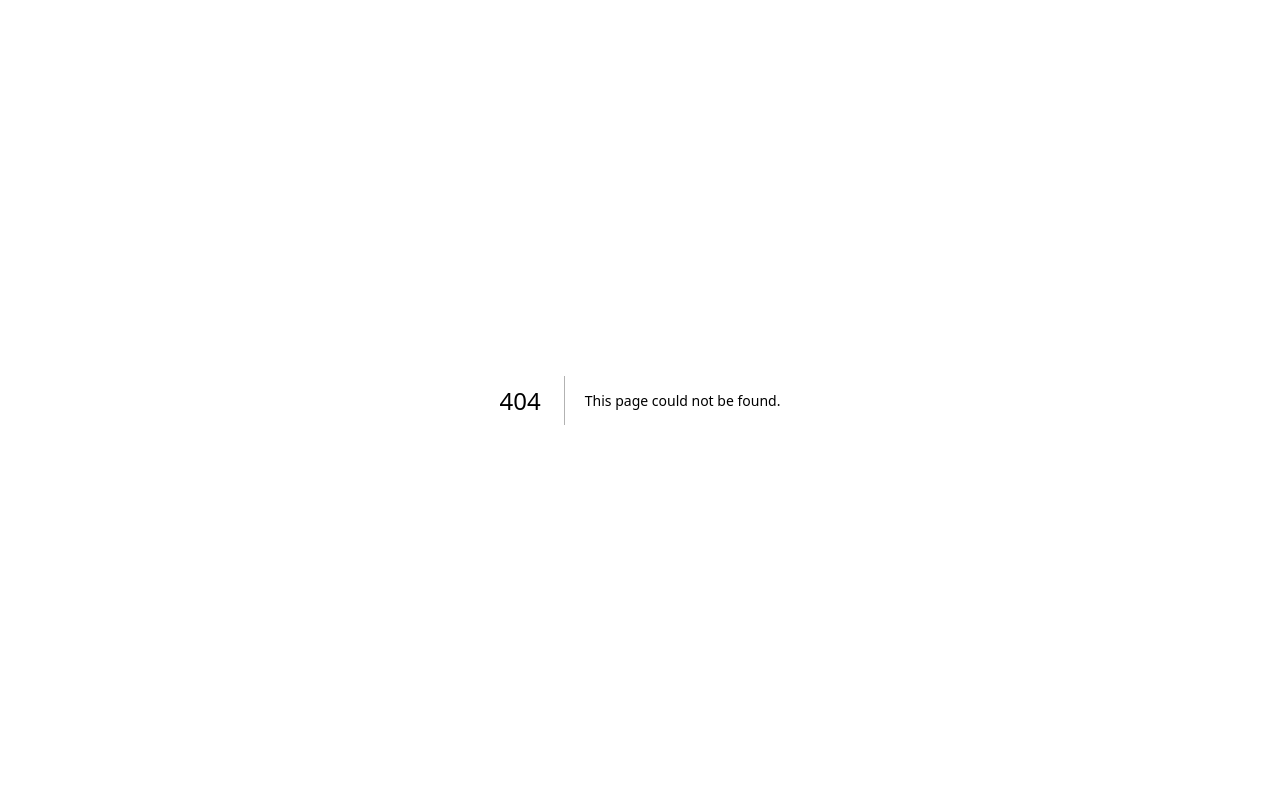
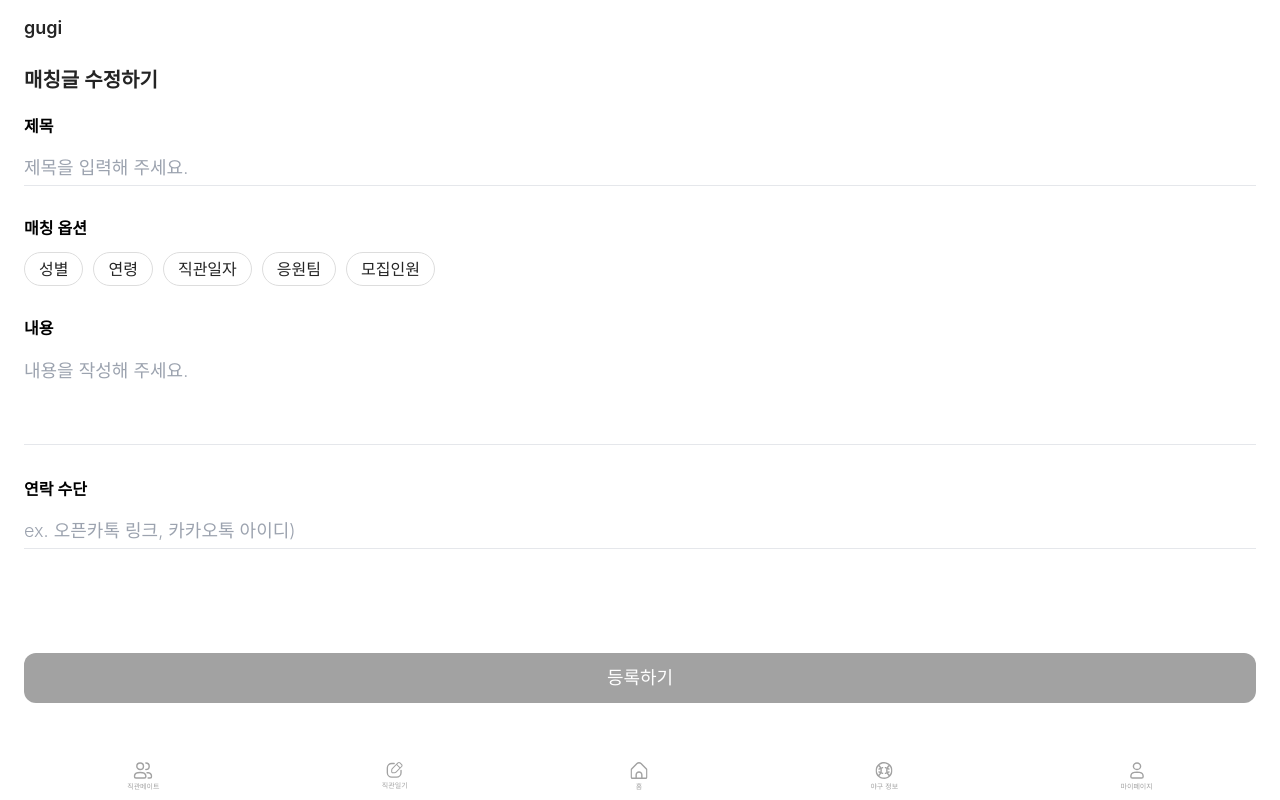
Before and after one commit to team-gugi/frontend, a Next.js app: page /mate/edit/1 in a window 1280 px wide. Before the commit this address had no page. Built offline with nearby package versions, Linux system fonts and the light colour scheme; a web font is replaced by a local one.

Commit message:
Feat : 매칭 글 수정 UI

```diff
--- a/app/mate/components/MateForm.tsx
+++ b/app/mate/components/MateForm.tsx
@@ -28,15 +28,6 @@ export default function MateForm() {
           name="title"
         />
 
-        <TextInput
-          label="내용"
-          placeholder="내용을 작성해 주세요."
-          value={formState.content}
-          onChange={handleInputChange}
-          name="content"
-          multiline={true}
-        />
-
         <div className="flex flex-col gap-16">
           <label className="text-16 font-semibold text-left flex items-center">
             매칭 옵션
@@ -49,6 +40,15 @@ export default function MateForm() {
             // onOpenBottomSheet={() => console.log('옵션 바텀시트 열기')}
           />
         </div>
+
+        <TextInput
+          label="내용"
+          placeholder="내용을 작성해 주세요."
+          value={formState.content}
+          onChange={handleInputChange}
+          name="content"
+          multiline={true}
+        />
 
         <TextInput
           label="연락 수단"
--- /dev/null
+++ b/app/mate/edit/[id]/page.tsx
@@ -0,0 +1,15 @@
+import Header from '@/components/Header';
+import Navigation from '@/components/Navigation';
+import PageTitle from '@/components/PageTitle';
+import MateForm from '../../components/MateForm';
+
+export default function MateEditPage() {
+  return (
+    <>
+      <Header />
+      <PageTitle title="매칭글 수정하기" />
+      <MateForm />
+      <Navigation />
+    </>
+  );
+}
```
Also changed, not shown: app/mate/edit/page.tsx (deleted).
